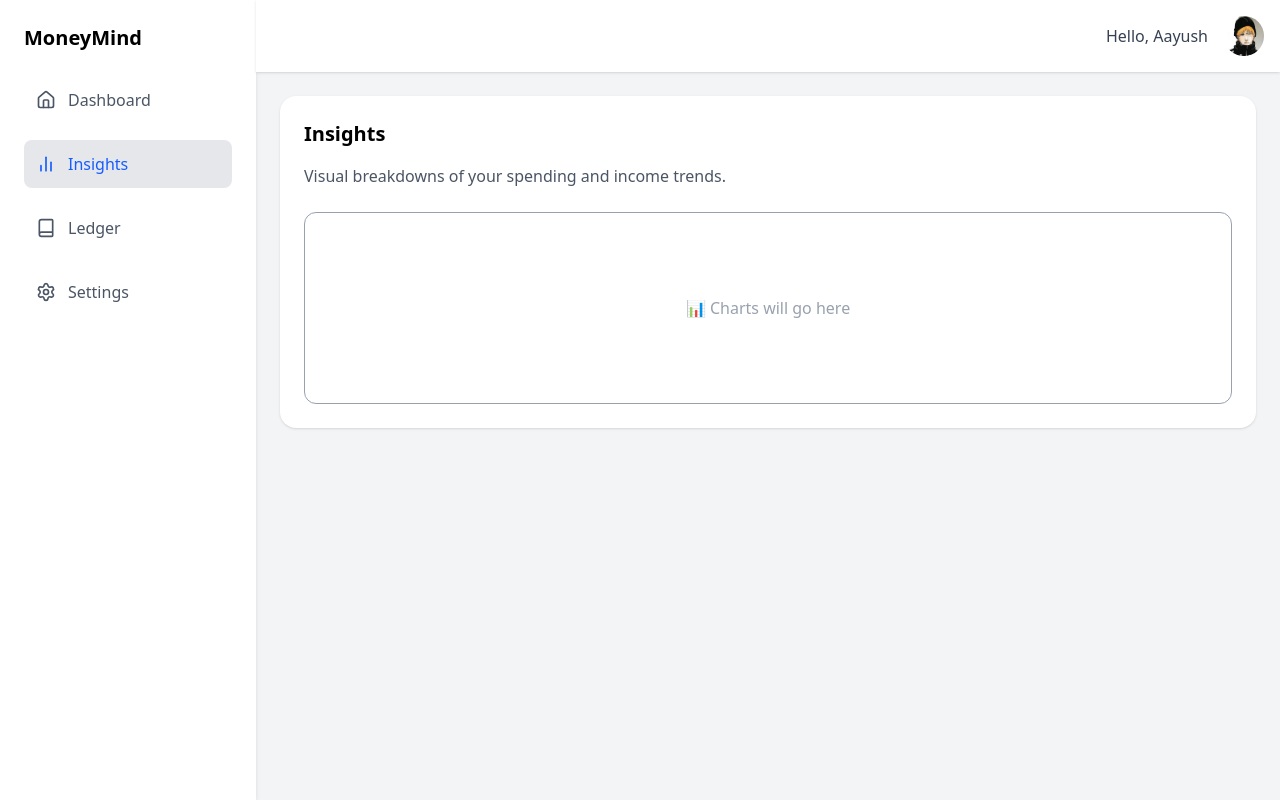
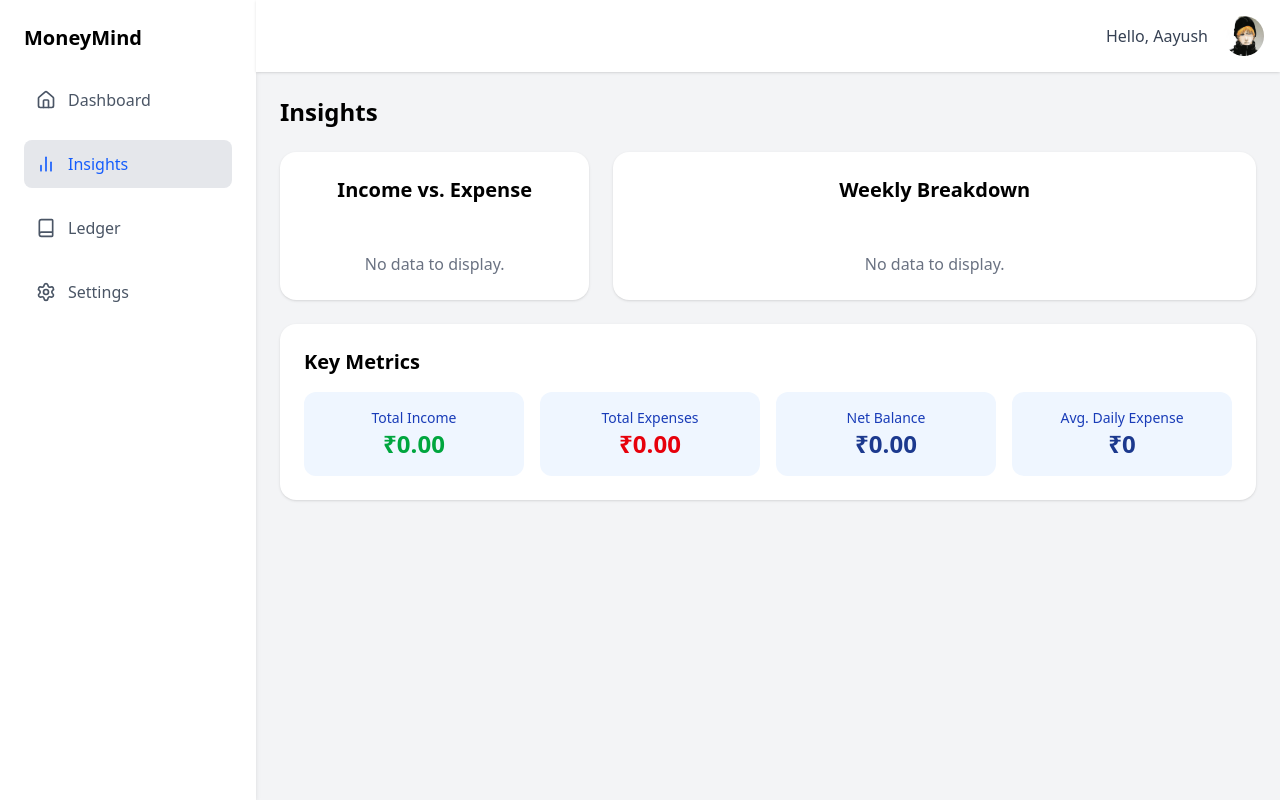
Before and after one commit to Gautam-A25/moneymind, a React (Vite) app: page / in a window 1280 px wide. Both pictures are taken after a click on the button "Insights". Built offline with nearby package versions, Linux system fonts and the light colour scheme.

Commit message:
Add: insights base functions

```diff
--- a/package.json
+++ b/package.json
@@ -10,10 +10,12 @@
     "preview": "vite preview"
   },
   "dependencies": {
+    "chart.js": "^4.5.0",
     "class-variance-authority": "^0.7.1",
     "lucide-react": "^0.541.0",
     "react": "^19.1.1",
     "react-calendar": "^6.0.0",
+    "react-chartjs-2": "^5.3.0",
     "react-dom": "^19.1.1",
     "tailwind-variants": "^3.1.0",
     "tailwindcss-animate": "^1.0.7"
--- a/src/App.jsx
+++ b/src/App.jsx
@@ -132,7 +132,7 @@ function App() {
               onAddTransactionClick={() => setIsModalOpen(true)}
             />
           )}
-          {activePage === "insights" && <Insights />}
+          {activePage === "insights" && <Insights entries={entries} />}
           {activePage === "ledger" && (
             <DailyLedger
               entries={entries}
--- a/src/pages/Dashboard.jsx
+++ b/src/pages/Dashboard.jsx
@@ -120,7 +120,7 @@ export default function Dashboard({
           <h3 className="text-xl font-semibold mb-4">Quick Actions</h3>
           <button
             onClick={onAddTransactionClick} // This now calls the function from App.jsx
-            className="flex items-center gap-2 px-6 py-3 rounded-lg bg-green-500 text-white font-semibold hover:bg-green-600 transition-colors"
+            className="flex items-center gap-2 px-6 py-3 cursor-pointer rounded-lg bg-green-500 text-white font-semibold hover:bg-green-600 transition-colors"
           >
             <Plus size={20} /> Add Transaction
           </button>
--- a/src/pages/Insights.jsx
+++ b/src/pages/Insights.jsx
@@ -1,17 +1,187 @@
-function Insights() {
+import React from "react";
+import {
+  Chart as ChartJS,
+  ArcElement,
+  Tooltip,
+  Legend,
+  CategoryScale,
+  LinearScale,
+  BarElement,
+  Title,
+} from "chart.js";
+import { Doughnut, Bar } from "react-chartjs-2";
+
+// Register the components from Chart.js that we'll be using
+ChartJS.register(
+  ArcElement,
+  Tooltip,
+  Legend,
+  CategoryScale,
+  LinearScale,
+  BarElement,
+  Title
+);
+
+export default function Insights({ entries }) {
+  // --- Data Processing for Doughnut Chart ---
+  const totalIncome = entries
+    .filter((e) => e.amount > 0)
+    .reduce((sum, e) => sum + e.amount, 0);
+
+  const totalExpense = entries
+    .filter((e) => e.amount < 0)
+    .reduce((sum, e) => sum + Math.abs(e.amount), 0);
+
+  const doughnutData = {
+    labels: ["Income", "Expenses"],
+    datasets: [
+      {
+        label: "Total",
+        data: [totalIncome, totalExpense],
+        backgroundColor: [
+          "rgba(22, 163, 74, 0.8)", // Green for Income
+          "rgba(220, 38, 38, 0.8)", // Red for Expenses
+        ],
+        borderColor: ["rgba(22, 163, 74, 1)", "rgba(220, 38, 38, 1)"],
+        borderWidth: 1,
+      },
+    ],
+  };
+
+  // --- Data Processing for Weekly Bar Chart ---
+  const labels = [];
+  const incomeByDay = {};
+  const expenseByDay = {};
+
+  // Initialize the last 7 days
+  for (let i = 6; i >= 0; i--) {
+    const d = new Date();
+    d.setDate(d.getDate() - i);
+    const dayLabel = d.toLocaleDateString("en-US", { weekday: "short" });
+    labels.push(dayLabel);
+    incomeByDay[dayLabel] = 0;
+    expenseByDay[dayLabel] = 0;
+  }
+
+  // Aggregate data for the last 7 days
+  const sevenDaysAgo = new Date();
+  sevenDaysAgo.setDate(sevenDaysAgo.getDate() - 7);
+
+  entries.forEach((entry) => {
+    const entryDate = new Date(entry.date);
+    if (entryDate >= sevenDaysAgo) {
+      const dayLabel = entryDate.toLocaleDateString("en-US", {
+        weekday: "short",
+      });
+      if (entry.amount > 0) {
+        incomeByDay[dayLabel] += entry.amount;
+      } else {
+        expenseByDay[dayLabel] += Math.abs(entry.amount);
+      }
+    }
+  });
+
+  const barData = {
+    labels,
+    datasets: [
+      {
+        label: "Income",
+        data: labels.map((label) => incomeByDay[label]),
+        backgroundColor: "rgba(22, 163, 74, 0.7)",
+      },
+      {
+        label: "Expense",
+        data: labels.map((label) => expenseByDay[label]),
+        backgroundColor: "rgba(220, 38, 38, 0.7)",
+      },
+    ],
+  };
+
+  const barOptions = {
+    responsive: true,
+    plugins: {
+      legend: { position: "top" },
+      title: { display: true, text: "Income & Expense - Last 7 Days" },
+    },
+  };
+
+  // --- Key Metrics Calculation ---
+  const avgDailyExpense = totalExpense > 0 ? (totalExpense / 30).toFixed(2) : 0; // Assuming a 30-day month for average
+
   return (
-    <div className="bg-white shadow rounded-2xl p-6">
-      <h2 className="text-xl font-semibold mb-4">Insights</h2>
-      <p className="text-gray-600">
-        Visual breakdowns of your spending and income trends.
-      </p>
+    <div>
+      <h1 className="text-2xl font-semibold mb-6">Insights</h1>
+      <div className="grid grid-cols-1 lg:grid-cols-3 gap-6">
+        {/* Doughnut Chart Card */}
+        <div className="bg-white shadow rounded-2xl p-6 lg:col-span-1">
+          <h2 className="text-xl font-semibold mb-4 text-center">
+            Income vs. Expense
+          </h2>
+          {entries.length > 0 ? (
+            <div className="w-full h-64 mx-auto">
+              <Doughnut
+                data={doughnutData}
+                options={{ responsive: true, maintainAspectRatio: false }}
+              />
+            </div>
+          ) : (
+            <p className="text-center text-gray-500 mt-12">
+              No data to display.
+            </p>
+          )}
+        </div>
 
-      {/* Placeholder for future charts */}
-      <div className="mt-6 h-48 flex items-center justify-center border rounded-xl text-gray-400">
-        📊 Charts will go here
+        {/* Bar Chart Card */}
+        <div className="bg-white shadow rounded-2xl p-6 lg:col-span-2">
+          <h2 className="text-xl font-semibold mb-4 text-center">
+            Weekly Breakdown
+          </h2>
+          {entries.length > 0 ? (
+            <div className="w-full h-64 mx-auto">
+              <Bar options={barOptions} data={barData} />
+            </div>
+          ) : (
+            <p className="text-center text-gray-500 mt-12">
+              No data to display.
+            </p>
+          )}
+        </div>
+
+        {/* Key Metrics Card */}
+        <div className="bg-white shadow rounded-2xl p-6 lg:col-span-3">
+          <h2 className="text-xl font-semibold mb-4">Key Metrics</h2>
+          <div className="grid grid-cols-2 md:grid-cols-4 gap-4 text-center">
+            <div className="bg-blue-50 p-4 rounded-xl">
+              <p className="text-sm text-blue-800 font-medium">Total Income</p>
+              <p className="text-2xl font-bold text-green-600">
+                ₹{totalIncome.toFixed(2)}
+              </p>
+            </div>
+            <div className="bg-blue-50 p-4 rounded-xl">
+              <p className="text-sm text-blue-800 font-medium">
+                Total Expenses
+              </p>
+              <p className="text-2xl font-bold text-red-600">
+                ₹{totalExpense.toFixed(2)}
+              </p>
+            </div>
+            <div className="bg-blue-50 p-4 rounded-xl">
+              <p className="text-sm text-blue-800 font-medium">Net Balance</p>
+              <p className="text-2xl font-bold text-blue-900">
+                ₹{(totalIncome - totalExpense).toFixed(2)}
+              </p>
+            </div>
+            <div className="bg-blue-50 p-4 rounded-xl">
+              <p className="text-sm text-blue-800 font-medium">
+                Avg. Daily Expense
+              </p>
+              <p className="text-2xl font-bold text-blue-900">
+                ₹{avgDailyExpense}
+              </p>
+            </div>
+          </div>
+        </div>
       </div>
     </div>
   );
 }
-
-export default Insights;
```
Also changed, not shown: 1 other file (tests, documents, lock files or other folders).
